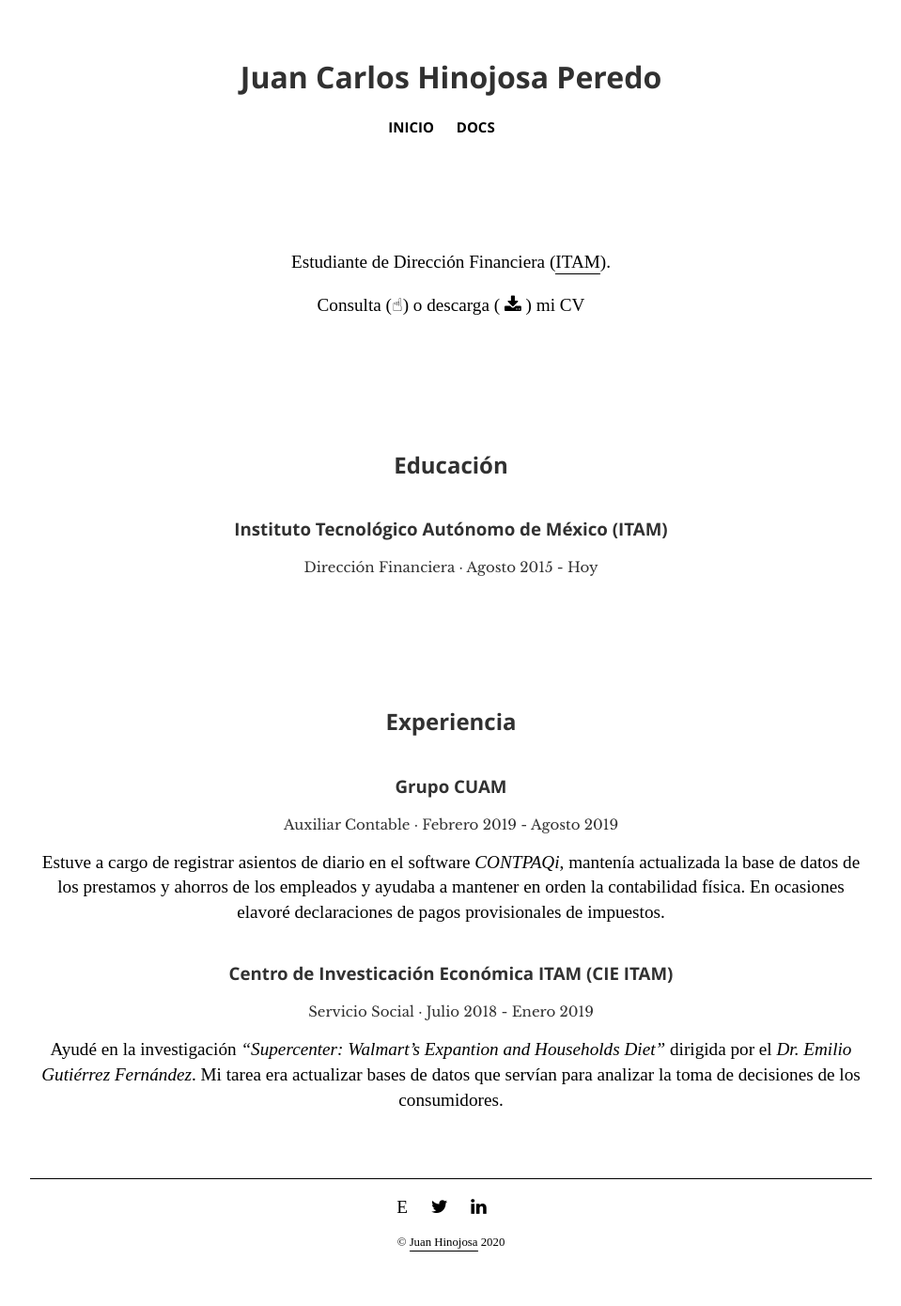
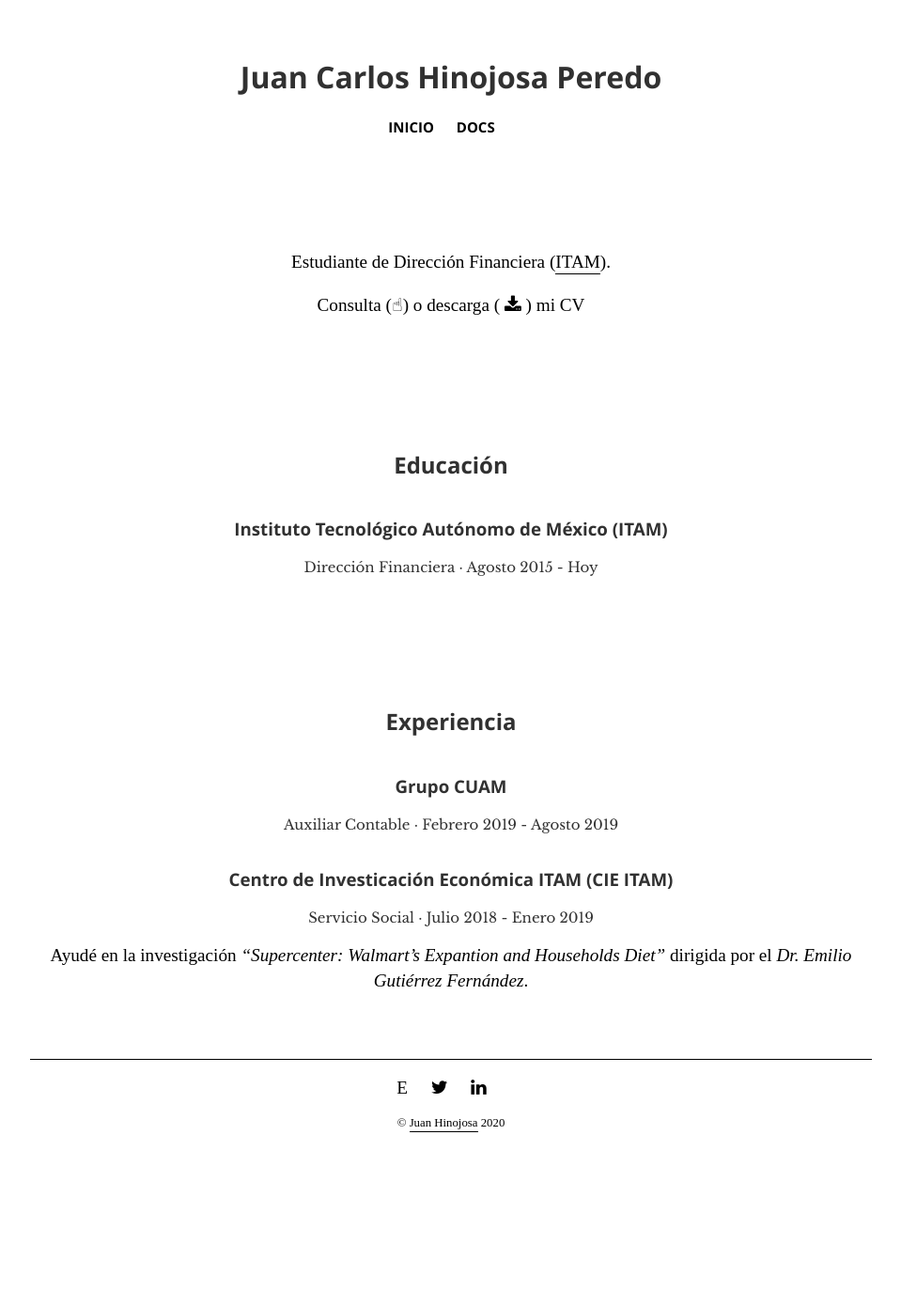
Before and after one commit to jhinojosp/jhinojosp.github.io, a Jekyll site: the page built from index.html, in a window 1280 px wide. Shown: the whole page at 94% size, without its empty margins (160-1119 px from the left). Built offline with Jekyll 4.4.1, drawn with Linux system fonts in a browser that asks for light colours; after the commit the page ends 1263 px from its top, so only the background shows below that.

Commit message:
Formating 2

```diff
--- a/index.html
+++ b/index.html
@@ -22,11 +22,10 @@ title: Inicio
 	<div class="inicio">
 		<h3>Grupo CUAM</h3>
 		<h4>Auxiliar Contable · Febrero 2019 - Agosto 2019</h4>
-		<p>Estuve a cargo de registrar asientos de diario en el software <em>CONTPAQi</em>, mantenía actualizada la base de datos de los prestamos y ahorros de los empleados y ayudaba a mantener en orden la contabilidad física. En ocasiones elavoré declaraciones de pagos provisionales de impuestos.</p>
 	</div>
 	<div class="inicio">
 		<h3>Centro de Investicación Económica ITAM (CIE ITAM)</h3>
 		<h4>Servicio Social · Julio 2018 - Enero 2019</h4>
-		<p>Ayudé en la investigación <em>“Supercenter: Walmart’s Expantion and Households Diet”</em> dirigida por el <em>Dr. Emilio Gutiérrez Fernández</em>. Mi tarea era actualizar bases de datos que servían para analizar la toma de decisiones de los consumidores.</p>
+		<p>Ayudé en la investigación <em>“Supercenter: Walmart’s Expantion and Households Diet”</em> dirigida por el <em>Dr. Emilio Gutiérrez Fernández</em>.</p>
 	</div>
 </section>
```
